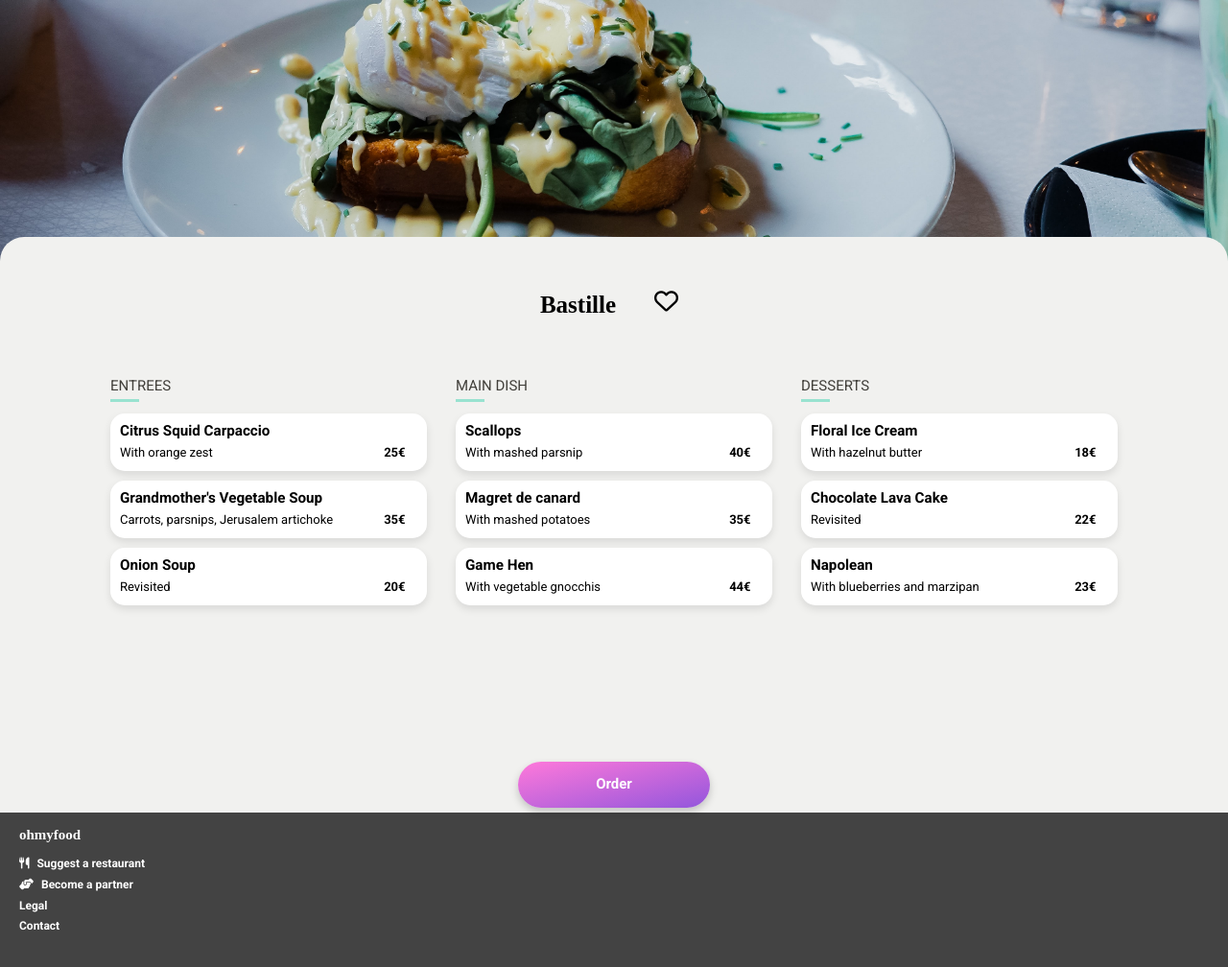
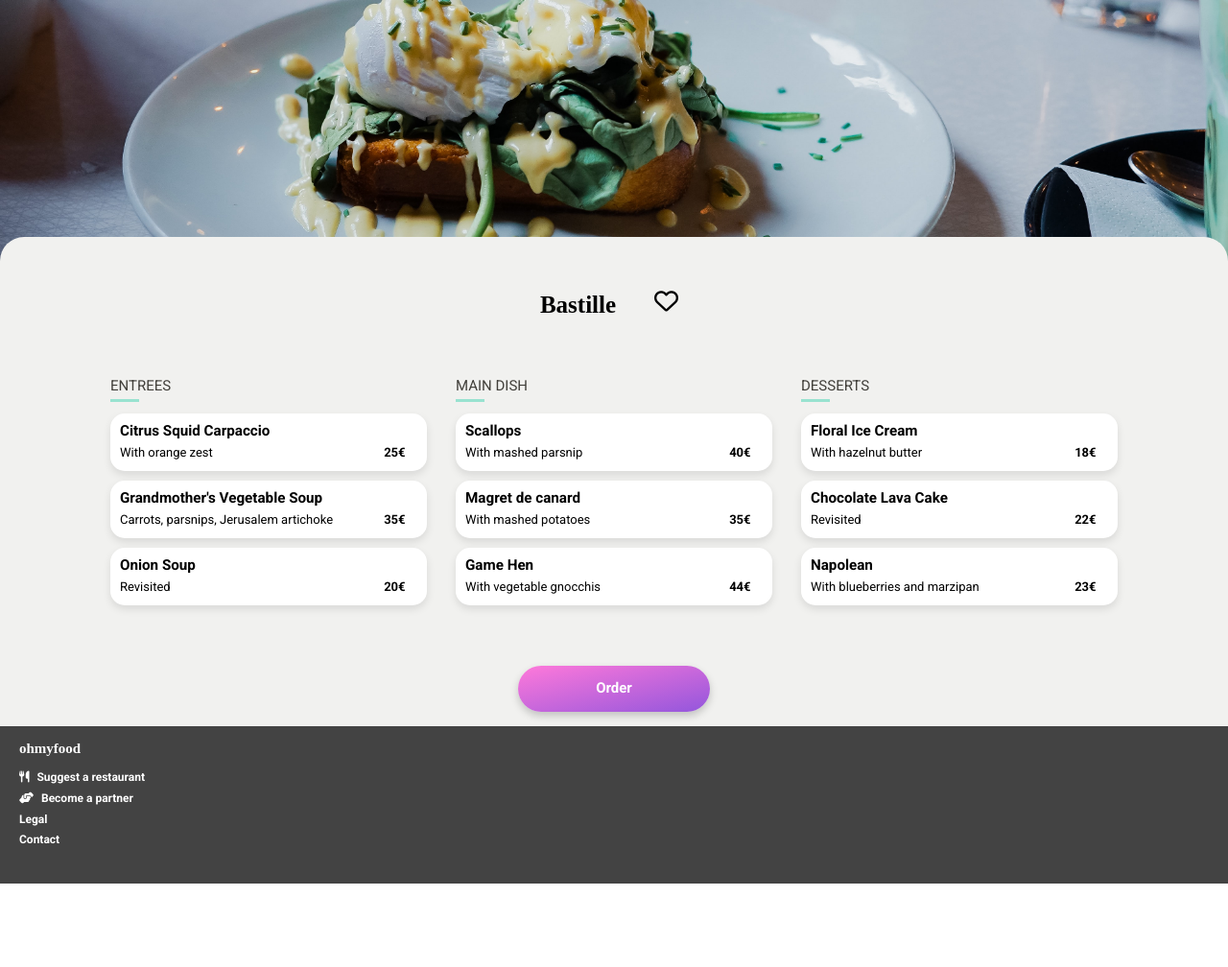
Before and after one commit to abby-pfingsten/ohmyfood, a website: page bastille-restaurant.html in a window 1280 px wide. Shown: the part 82-1090 px from the top of the page at 96% size. After the commit the page ends 1003 px from the top, so only its background shows below. Drawn offline with Linux system fonts and the light colour scheme; a web font is replaced by a local one.

Commit message:
removd margin for order bttn

```diff
--- a/sass/layout/_menu.scss
+++ b/sass/layout/_menu.scss
@@ -205,7 +205,7 @@
     @include desktop-only {
       margin: 0;
       height: 5%;
-      margin-top: 100px;
+      margin-bottom: 10px;
     }
     @include tablet-only {
       margin-left: 0;
@@ -215,7 +215,6 @@
     display: flex;
     flex-direction: column;
     align-items: center;
-    // flex-wrap: wrap;
     gap: 25px;
   }
 }
```
Also changed, not shown: public/css/style.css, 1 other file.
